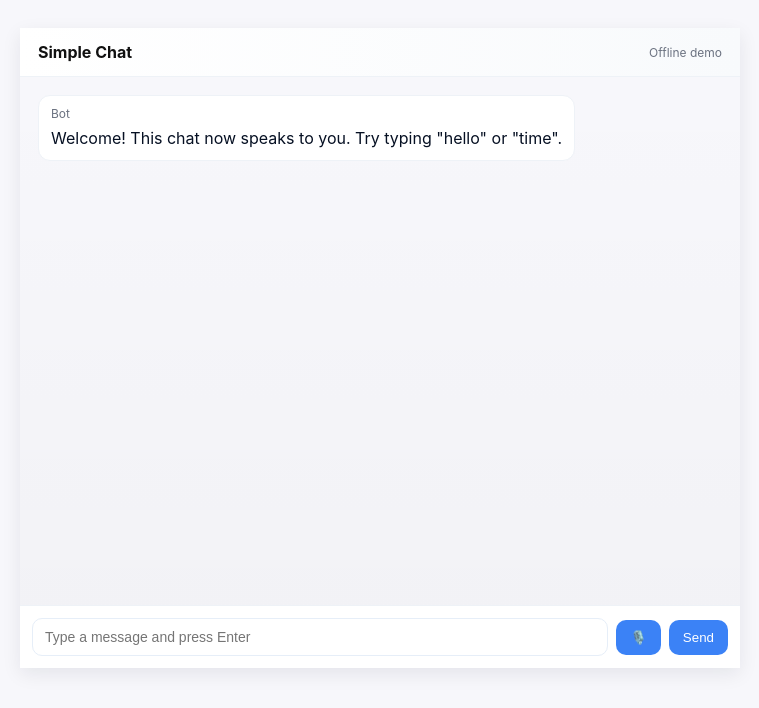
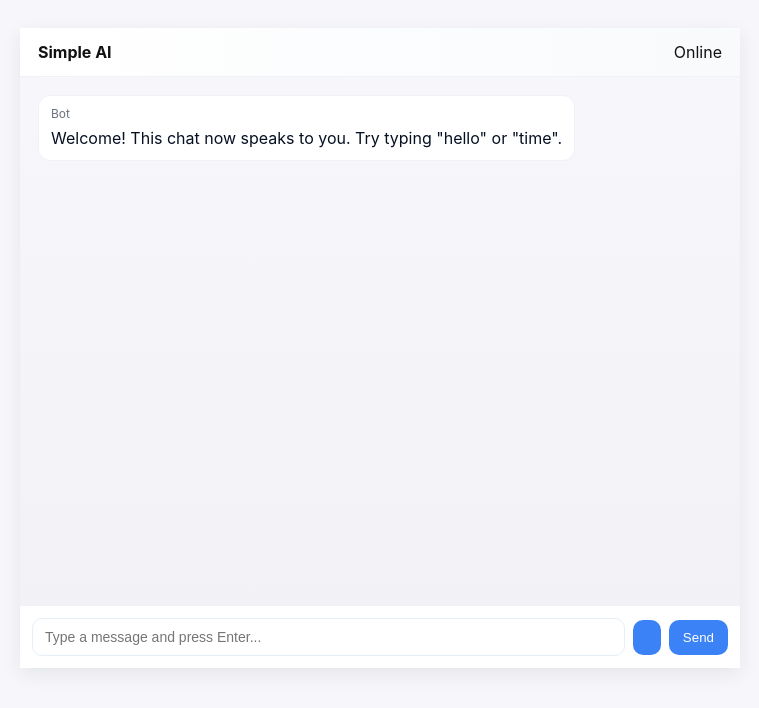
Before and after one commit to Shan-ahamad-3/SimpleAI, a plain HTML site: page index.html in a window 1280 px wide. Shown: the whole page, without its empty margins (260-1019 px from the left). Drawn offline with Linux system fonts and the light colour scheme.

Commit message:
Update index.html for Simple AI Chat

```diff
--- a/index.html
+++ b/index.html
@@ -3,27 +3,30 @@
   <head>
     <meta charset="utf-8">
     <meta name="viewport" content="width=device-width, initial-scale=1">
-    <title>Simple Chat</title>
+    <title>Simple AI Chat</title>
     <link rel="stylesheet" href="styles.css">
-
+    <link href="https://fonts.googleapis.com/css2?family=Poppins:wght@400;600&family=Roboto:wght@300;404&display=swap" rel="stylesheet">
   </head>
   <body>
-    <main class="app" role="application" aria-label="Simple chat">
+    <div class="main-gradient"></div> <main class="app" role="application" aria-label="Simple AI chat">
       <header>
-        <h1>Simple Chat</h1>
+        <h1>Simple AI</h1>
         <div style="flex:1"></div>
-        <div class="small">Offline demo</div>
-      </header>
+        <div class="status-indicator">Online</div> </header>
 
       <section id="messages" class="messages" aria-live="polite" aria-atomic="false">
-        <!-- messages go here -->
-      </section>
+        </section>
 
       <form id="composer" class="composer" aria-label="Message composer">
-        <input id="input" type="text" placeholder="Type a message and press Enter" autocomplete="off" aria-label="Message input">
+        <input id="input" type="text" placeholder="Type a message and press Enter..." autocomplete="off" aria-label="Message input">
         <div class="controls">
-            <button id="mic-btn">🎙️</button>
-          <button type="submit">Send</button>
+          <button id="mic-btn" class="icon-button" aria-label="Voice input">
+            <svg xmlns="http://www.w3.org/2000/svg" viewBox="0 0 24 24" fill="currentColor" class="w-6 h-6">
+              <path d="M8.25 4.5a3.75 3.75 0 117.5 0v8.25a3.75 3.75 0 11-7.5 0V4.5z" />
+              <path d="M12.75 16.125A2.25 2.25 0 0115 13.875v-2.625a.75.75 0 00-1.5 0v2.625a.75.75 0 00-.75.75H12a.75.75 0 00-.75.75v.75a.75.75 0 00.75.75h.75a.75.75 0 00.75.75v.75a.75.75 0 00.75.75h-.75a2.25 2.25 0 01-2.25-2.25v-2.625a.75.75 0 00-1.5 0v2.625a2.25 2.25 0 012.25 2.25v.75c0 .414.336.75.75.75zm-3-4.875a.75.75 0 00-1.5 0v.75c0 .414.336.75.75.75h.75a.75.75 0 00.75-.75v-.75a.75.75 0 00-.75-.75zm6 0a.75.75 0 00-1.5 0v.75c0 .414.336.75.75.75h.75a.75.75 0 00.75-.75v-.75a.75.75 0 00-.75-.75z" />
+            </svg>
+          </button>
+          <button type="submit" class="send-button">Send</button>
         </div>
       </form>
     </main>
```
